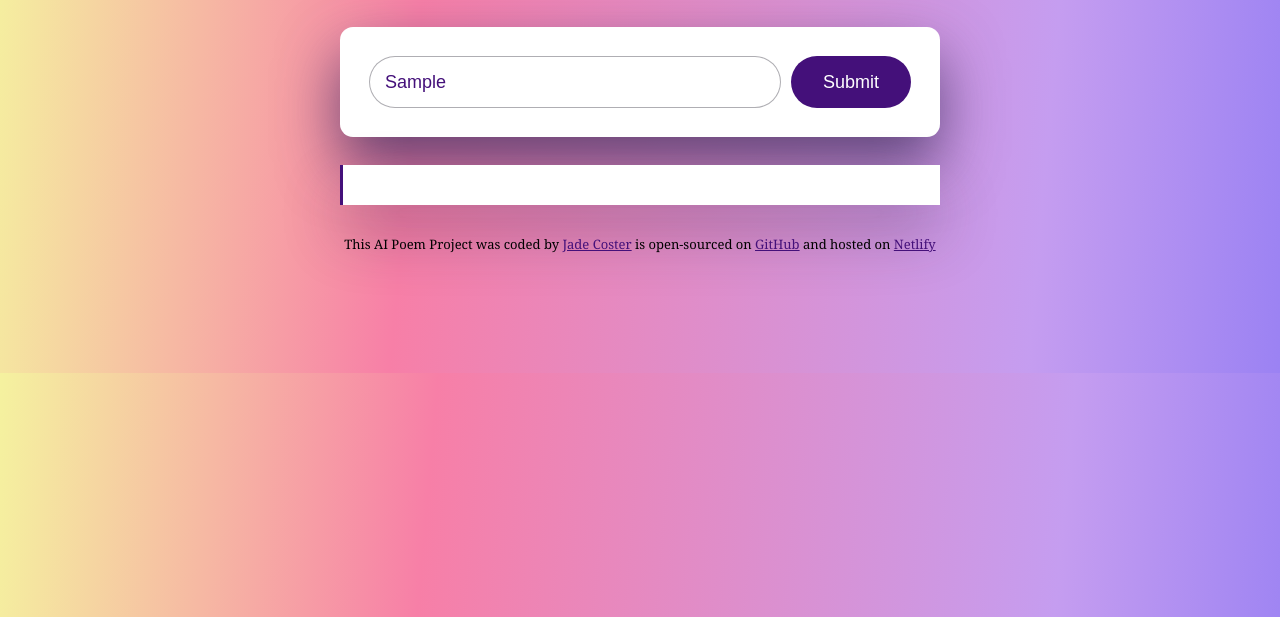
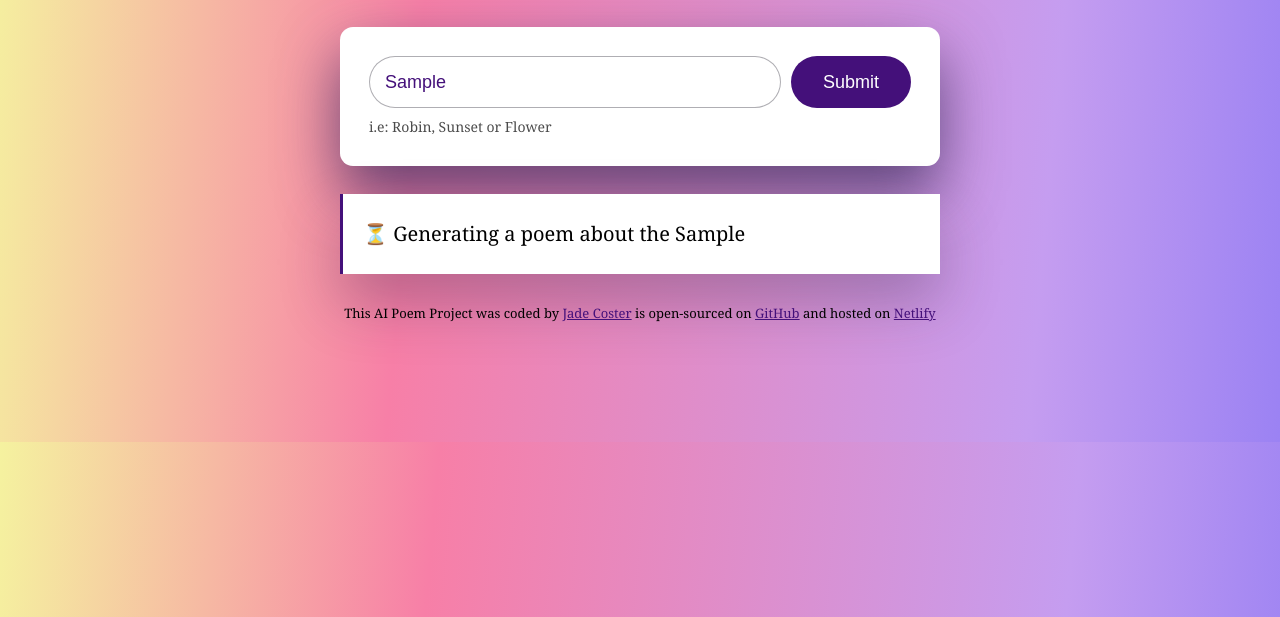
Before and after one commit to Vadia-Jade/My-project-poem-Generator, a plain HTML site: page index.html in a window 1280 px wide. Both pictures are taken after typing "Sample" into the empty fields and a click on the input 851 px from the left and 265 px from the top of the page. Shown: the part 183-800 px from the top of the page. Drawn offline with nearby package versions, Linux system fonts and the light colour scheme; no server answers.

Commit message:
added better UI

```diff
--- a/index.html
+++ b/index.html
@@ -14,11 +14,15 @@
         <h1>Poem Generator</h1>
     </header>
     <main>
+      <div class="form-wrap">
         <form id="poem-form">
             <input type="text" placeholder="Enter a topic" autofocus required autocomplete="off" class="topic-box" id="user-instruction"/>
             <input type="submit" class="submit-button"/>
+
         </form>
-        <div class="poem-section" id="poem">
+        <div class="example"> i.e: Robin, Sunset or Flower</div>
+      </div>
+        <div class="poem-section hidden" id="poem">
         </div>
     </main>
     <footer>
--- a/src/java.js
+++ b/src/java.js
@@ -16,9 +16,11 @@ function generatePoem(event){
     let context =
      "You are a romantic poem expert and love to write short poems. Your mission is to generate a 4 line poem in basic HTML<p></p> and separate each line with a <br/>. make sure to follow the user instructions do not include a title to the poem and sign the poem at the end and Not at the beginning in a <strong></strong> element 'SheCodes AI'";
     let prompt =`User instructions: Generate poem about ${instructionInput.value}`;
-
     let apiURL = `https://api.shecodes.io/ai/v1/generate?prompt=${prompt}&context=${context}&key=${apiKey}`;
 
+    let poemElement = document.querySelector("#poem");
+    poemElement.classList.remove("hidden");
+    poemElement.innerHTML = `<div class="generating">⏳ Generating a poem about the ${instructionInput.value}</div>`;
 
    axios.get(apiURL).then(displayPoem);
 }
--- a/src/style.css
+++ b/src/style.css
@@ -22,13 +22,21 @@ h1 {
     color:#44107A;
 
 }
+.form-wrap{
+    background-color: white;
+    margin-bottom: 28px;
+    border-radius: 13px;
+    box-shadow: 0px 28px 60px rgba(65, 50, 100, 0.8);
+    padding: 29px;
+}
 form{
-    padding: 29px;
-    background-color: white;
-    box-shadow: 0px 28px 60px rgba(65, 50, 100, 0.8);
-    border-radius: 13px;
     display: flex;
-    margin-bottom: 28px;
+}
+.example{
+    line-height: 1.5;
+    margin-top: 8px;
+    opacity: 0.7;
+    font-size: 14px;
 }
 .topic-box{
     padding: 15px;
@@ -59,6 +67,9 @@ form{
     border-left: 3px solid #44107A;
     box-shadow: 0px 28px 60px rgba(39, 33, 66, 0.3);
 }
+.hidden {
+    display: none;
+}
 .poem strong {
     color: #44107A;
 }
@@ -67,3 +78,10 @@ footer {
     font-size: 13px;
     margin-top: 30px;
 }
+.generating {
+    animation: blink-animation 1s steps(5, start) infinite;
+}
+@keyframes blink-animation {
+    to {
+        visibility: hidden; }
+    }
```
